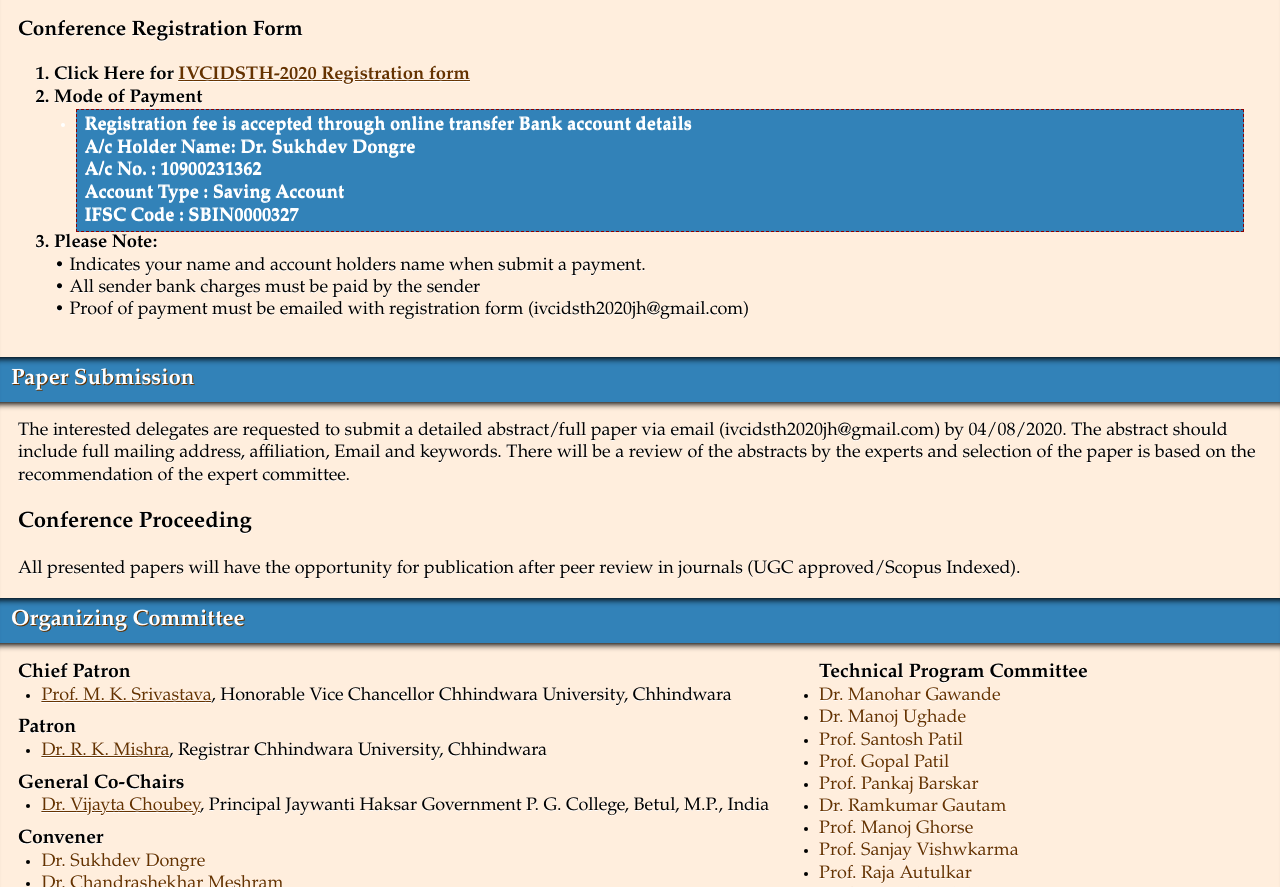
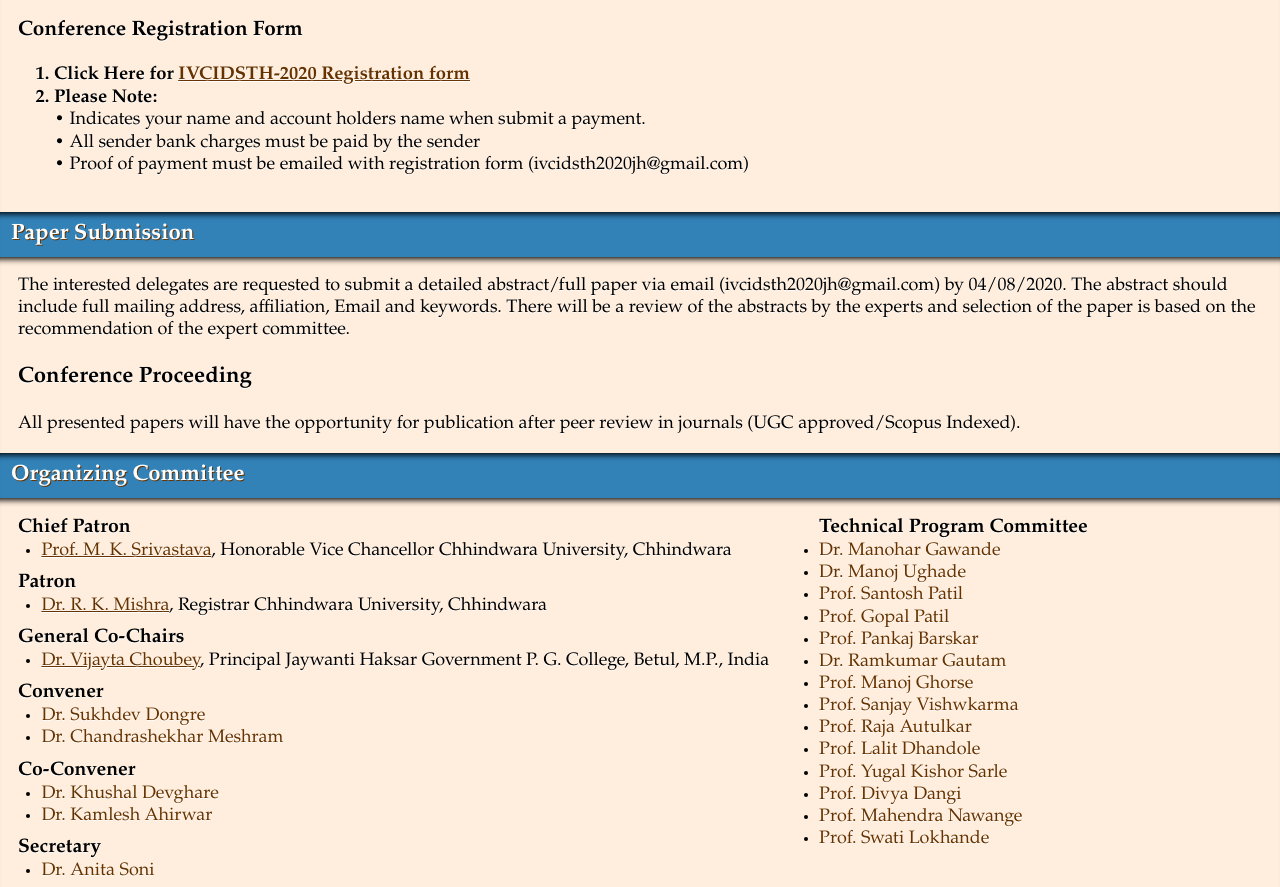
Before and after one commit to S4Shailen/ivcidsth.github.io, a plain HTML site: page index.html in a window 1280 px wide. Shown: the part 1000-1887 px from the top of the page. Drawn offline with nearby package versions, Linux system fonts and the light colour scheme.

Commit message:
Update index.html

```diff
--- a/index.html
+++ b/index.html
@@ -140,7 +140,7 @@
                             </ul>-->
                         </li>
 
-                        <li>Mode of Payment
+                     <!--   <li>Mode of Payment
                             <ul style="margin: 0 0 0 1.2em">
                                 <li style="font-size:1.15rem;font-weight:bold;color:white;background-color:#3282b8;padding:0.2em 0.4em;border: 1px dashed darkred">Registration fee is accepted through online transfer
 Bank account details<br>
@@ -150,7 +150,7 @@
 IFSC Code           : SBIN0000327<br>
 </li>
                             </ul>
-                        </li>
+                        </li>-->
                         <li>Please Note:</li> •  Indicates your name and account holders name when submit a payment. <br> • All sender bank charges must be paid by the sender <br> •   Proof of payment must be emailed with registration form (ivcidsth2020jh@gmail.com)
                     </ol>
                 </article>
```
